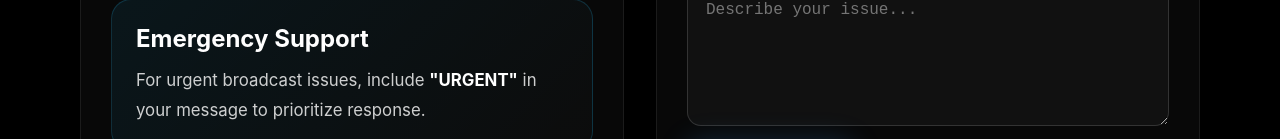
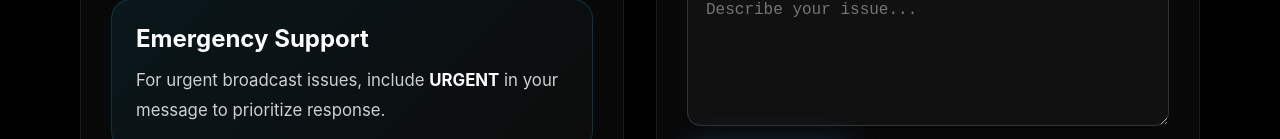
Before and after one commit to lmart828/pbe-website, a Next.js app: page /contact in a window 1280 px wide. Shown: the part 813-952 px from the top of the page. Built offline with nearby package versions, Linux system fonts and the light colour scheme.

Commit message:
final fix - build success

```diff
--- a/app/contact/page.js
+++ b/app/contact/page.js
@@ -101,7 +101,9 @@ export default function ContactPage() {
               </div>
 
               <div>
-                <span style={{ color: "#23c4ff", fontWeight: 600 }}>Location:</span>{" "}
+                <span style={{ color: "#23c4ff", fontWeight: 600 }}>
+                  Location:
+                </span>{" "}
                 Miami, FL
               </div>
             </div>
@@ -136,7 +138,7 @@ export default function ContactPage() {
                 }}
               >
                 For urgent broadcast issues, include{" "}
-                <strong style={{ color: "#fff" }}>"URGENT"</strong> in your
+                <strong style={{ color: "#fff" }}>URGENT</strong> in your
                 message to prioritize response.
               </p>
             </div>
```
